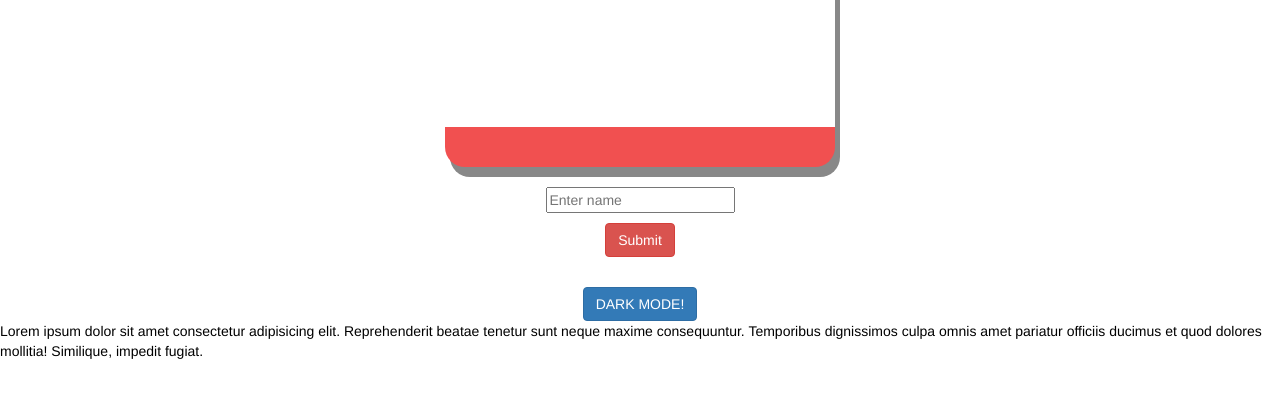
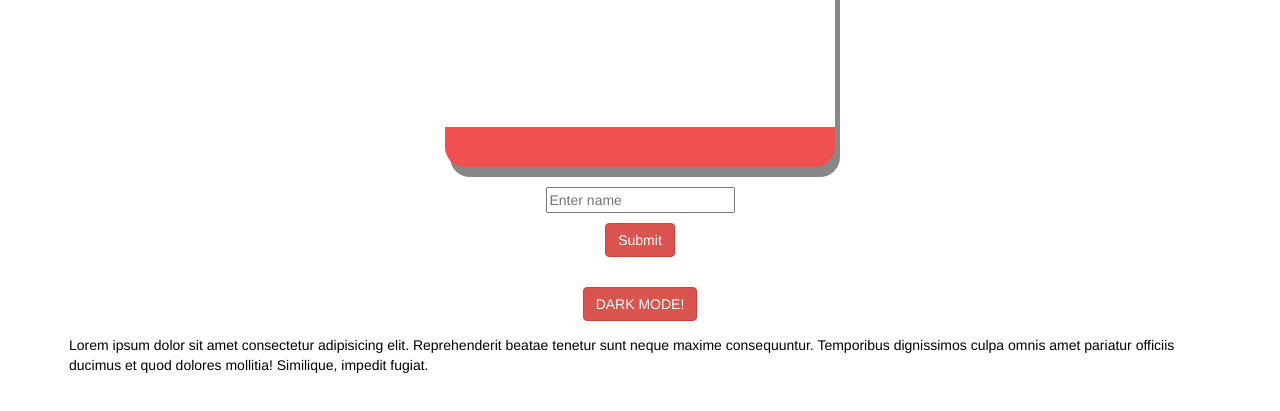
Before and after one commit to davidabutler92/lab-02a-name-tag, a plain HTML site: page index.html in a window 1280 px wide. Shown: the part 113-524 px from the top of the page. Drawn offline with Linux system fonts and the light colour scheme.

Commit message:
add change dark mode button color to red

```diff
--- a/css/styles.css
+++ b/css/styles.css
@@ -60,3 +60,7 @@ button {
 input {
   margin-top: 20px;
 }
+
+.container {
+  padding: 1em;
+}
--- a/index.html
+++ b/index.html
@@ -17,8 +17,10 @@
     </div>
     <input type="text" id="name-input" placeholder="Enter name">
     <button id="name-tag-btn" class="btn btn-danger">Submit</button><br>
-    <button class="btn btn-primary" id="dark-mode">DARK MODE!</button>
+    <button class="btn btn-danger" id="dark-mode">DARK MODE!</button>
     <script src="js/app.js"></script>
-    <p>Lorem ipsum dolor sit amet consectetur adipisicing elit. Reprehenderit beatae tenetur sunt neque maxime consequuntur. Temporibus dignissimos culpa omnis amet pariatur officiis ducimus et quod dolores mollitia! Similique, impedit fugiat.</p>
+    <div class="container">
+      <p>Lorem ipsum dolor sit amet consectetur adipisicing elit. Reprehenderit beatae tenetur sunt neque maxime consequuntur. Temporibus dignissimos culpa omnis amet pariatur officiis ducimus et quod dolores mollitia! Similique, impedit fugiat.</p>
+    </div>
   </body>
 </html>
--- a/js/app.js
+++ b/js/app.js
@@ -4,6 +4,7 @@ const darkMode = document.getElementById('dark-mode');
 
 document.getElementById('name-tag-btn').addEventListener('click', () => {
   newName.textContent = userInput.value;
+  userInput.value = ''
 });
 
 darkMode.addEventListener('click', () => {
```
